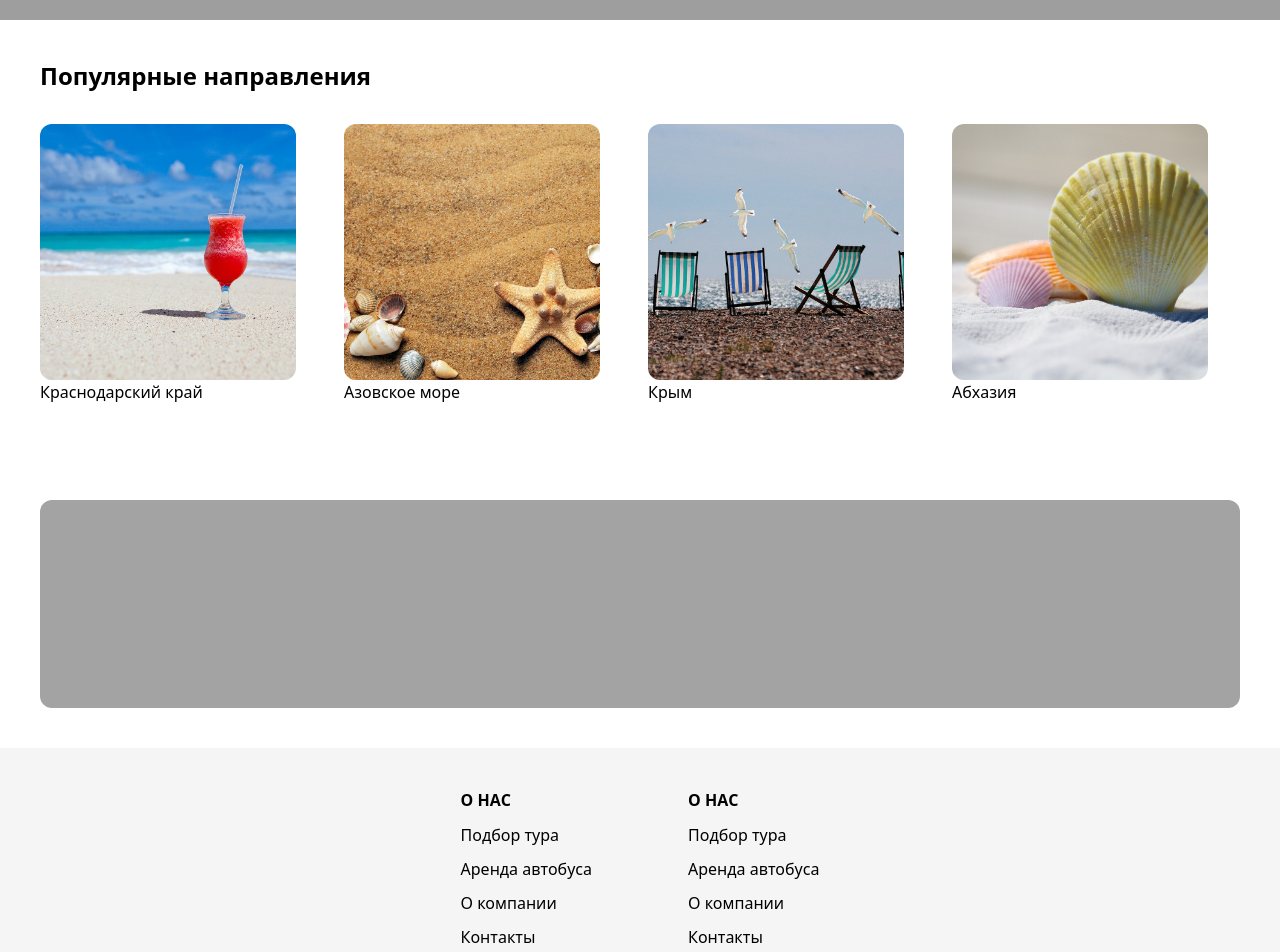
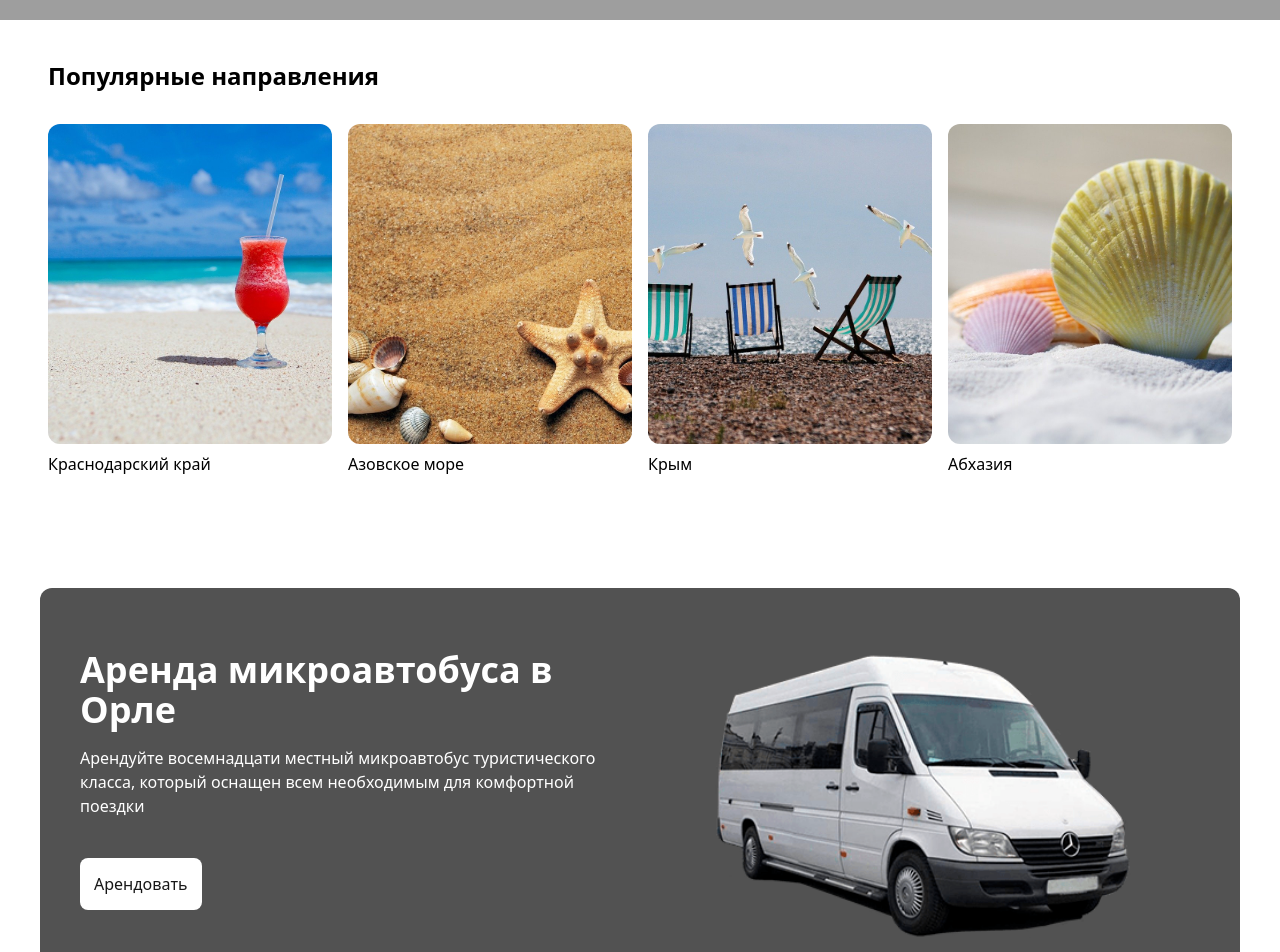
Before and after one commit to snwkng/gtorel.com, a Vue app: page / in a window 1280 px wide. Shown: the part 580-1532 px from the top of the page. Built offline with nearby package versions, Linux system fonts and the light colour scheme; grey boxes are pictures that could not be loaded.

Commit message:
cards layout add, add ren section

```diff
--- a/package.json
+++ b/package.json
@@ -2,7 +2,7 @@
   "name": "gtorel.com",
   "version": "0.0.0",
   "scripts": {
-    "dev": "npx vite",
+    "dev": "vite",
     "build": "vite build",
     "serve": "vite preview"
   },
--- a/src/components/cards/DefaultCard.vue
+++ b/src/components/cards/DefaultCard.vue
@@ -5,10 +5,10 @@ const props = defineProps({
 </script>
 
 <template>
-  <div class="flex flex-col mb-4 mr-8">
+  <router-link to="/" class="flex flex-col mb-8 pr-2 pl-2 w-full sm:w-1/2 md:w-1/4">
     <div
-        :class="[`w-64 h-64 bg-no-repeat bg-center bg-cover rounded-xl ${place.imageSrc}`]"
+        :class="[`w-full h-80 bg-no-repeat bg-center bg-cover rounded-xl ${place.imageSrc}`]"
     ></div>
-    <div class="font-medium">{{place.name}}</div>
-  </div>
+    <div class="font-medium mt-2">{{place.name}}</div>
+  </router-link>
 </template>
--- a/src/pages/Home.vue
+++ b/src/pages/Home.vue
@@ -16,16 +16,21 @@ const cities = ref([
 <template>
   <div class="">
     <first-screen-search></first-screen-search>
-    <section class="container mx-auto px-10 py-10">
-      <h2 class="text-2xl font-bold mb-8">Популярные направления</h2>
-      <div class="grid grid-cols-1 sm:grid-cols-2 md:grid-cols-3 lg:grid-cols-4 gap-4 auto-cols-max">
+    <section class="container mx-auto px-10 py-10 overflow-hidden">
+      <h2 class="text-2xl font-bold mb-8 pr-2 pl-2">Популярные направления</h2>
+      <div class="flex flex-wrap">
         <default-card v-for="city in cities" :key="city.id" :place="city"></default-card>
       </div>
     </section>
 
     <section class="container mx-auto px-10 py-10">
-      <div class="bg-gray-400 w-full h-52 rounded-xl">
-
+      <div class="flex flex-col md:flex-row bg-gray-600 text-white w-full h-full md:h-96 p-10 h-52 rounded-xl">
+        <div class="flex justify-center flex-col w-full md:w-1/2">
+          <h3 class="text-4xl font-bold mb-4">Аренда микроавтобуса в Орле</h3>
+          <div class="text-base mb-10">Арендуйте восемнадцати местный микроавтобус туристического класса, который оснащен всем необходимым для комфортной поездки</div>
+          <button type="button" class="p-3.5 bg-white text-gray-900 w-auto max-w-min rounded-lg">Арендовать</button>
+        </div>
+        <div class="w-full md:w-1/2 h-80 bg-sprinter bg-no-repeat bg-center bg-contain"></div>
       </div>
     </section>
     <footer-page></footer-page>
--- a/tailwind.config.js
+++ b/tailwind.config.js
@@ -10,6 +10,7 @@ module.exports = {
       'card-azov': "url('@/assets/images/places/sea-azov.jpg')",
       'card-ab': "url('@/assets/images/places/shells-ab.jpg')",
       'card-crimea': "url('@/assets/images/places/summer-crimea.jpg')",
+      'sprinter': "url('@/assets/images/mercedessprinter.png')",
     },
     colors: {
       // Build your palette here
@@ -33,6 +34,7 @@ module.exports = {
     extend: {
       color: ['active'],
       boxShadow: ['active', 'hover'],
+      margin: ['last'],
     },
   },
   plugins: [],
```
Also changed, not shown: src/assets/images/mercedessprinter.png (added).
